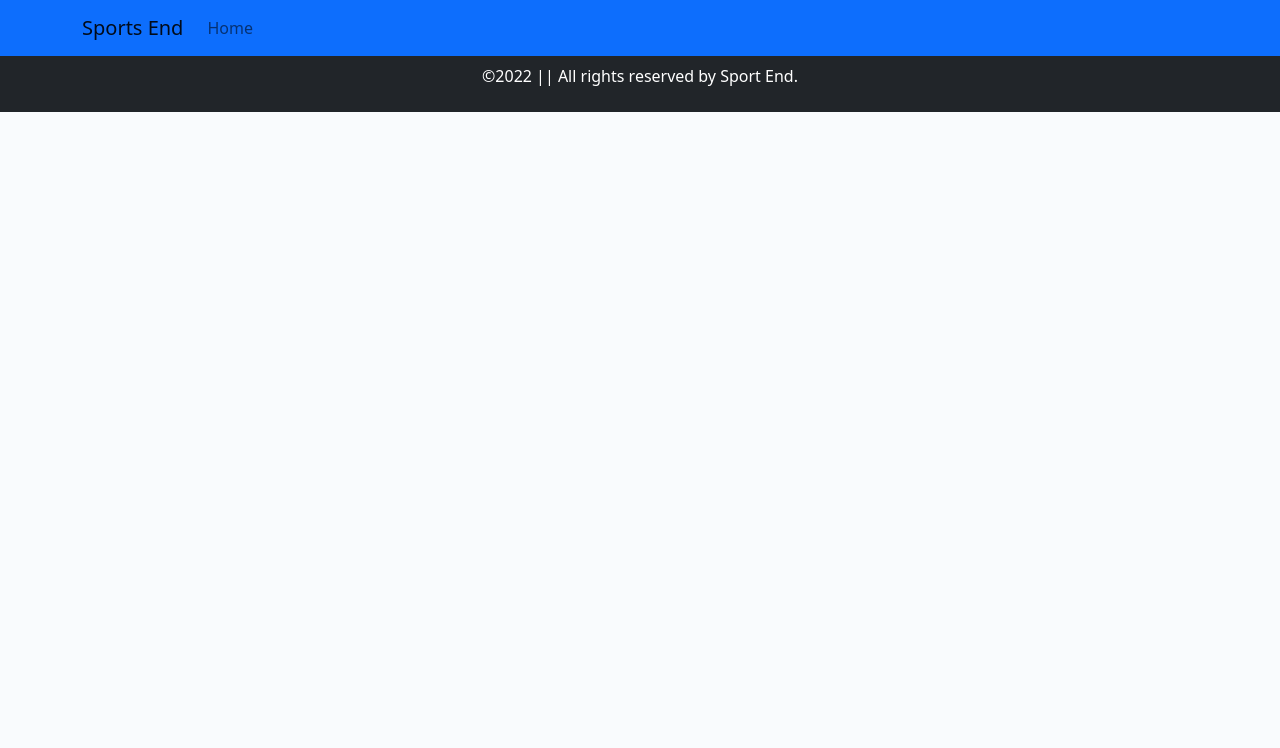
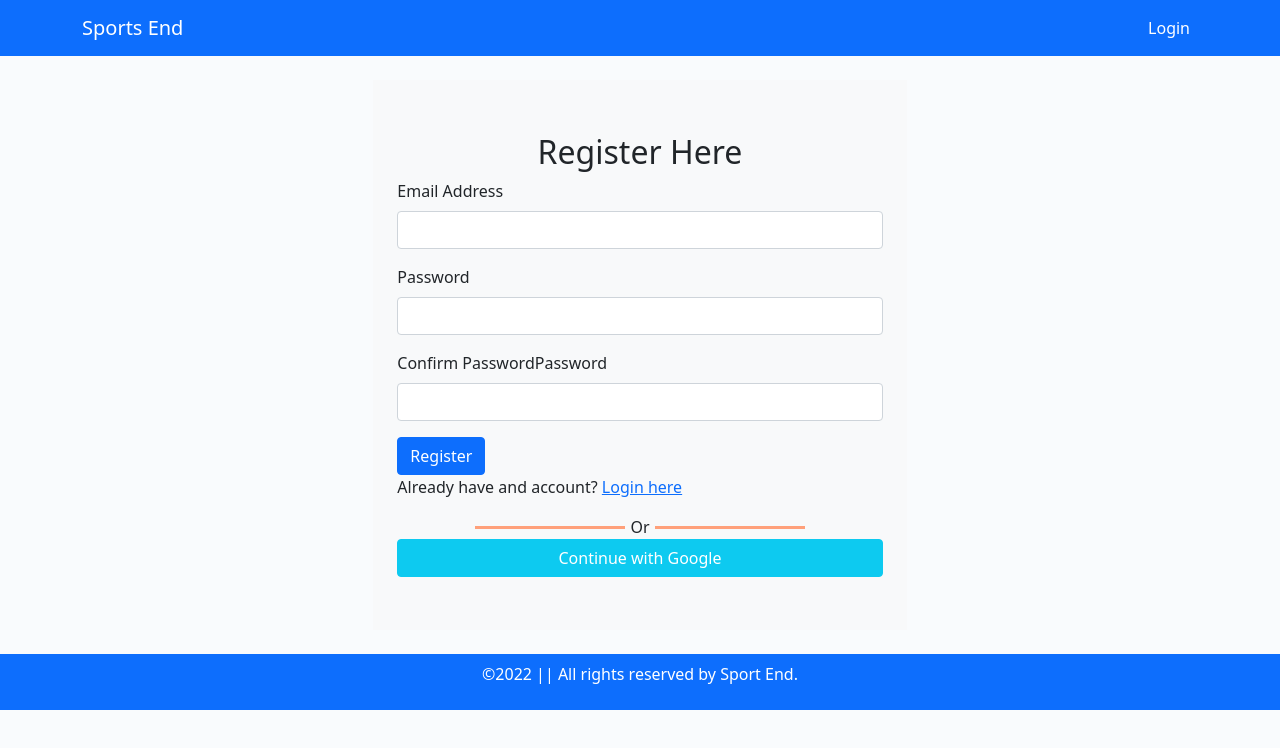
Before and after one commit to nahid7g/Sports-End, a React (Create React App) app: page /register in a window 1280 px wide. Shown: the top 748 px of the page. Built offline with nearby package versions, Linux system fonts and the light colour scheme; no server answers.

Commit message:
Private route added

```diff
--- a/package.json
+++ b/package.json
@@ -7,10 +7,11 @@
     "@testing-library/react": "^13.2.0",
     "@testing-library/user-event": "^13.5.0",
     "bootstrap": "^5.1.3",
-    "firebase": "^9.8.0",
+    "firebase": "^9.8.1",
     "react": "^18.1.0",
     "react-bootstrap": "^2.3.1",
     "react-dom": "^18.1.0",
+    "react-firebase-hooks": "^5.0.3",
     "react-hook-form": "^7.31.1",
     "react-router-dom": "^6.3.0",
     "react-scripts": "5.0.1",
--- a/src/App.js
+++ b/src/App.js
@@ -1,11 +1,14 @@
 import { Route, Routes } from 'react-router-dom';
 import "./App.css";
 import AddNewItem from './pages/AddNewItem/AddNewItem';
+import Login from './pages/Authentication/Login/Login';
+import Register from './pages/Authentication/Register/Register';
 import Footer from './pages/Footer/Footer';
 import Header from './pages/Header/Header';
 import Home from './pages/Home/Home';
 import Inventory from './pages/Inventory/Inventory';
 import ManageInventory from './pages/ManageInventory/ManageInventory';
+import RequireAuth from './pages/RequireAuth/RequireAuth';
 
 function App() {
   return (
@@ -13,9 +16,23 @@ function App() {
       <Header></Header>
       <Routes>
         <Route path="/" element={<Home></Home>}></Route>
-        <Route path='/add-new-item' element={<AddNewItem></AddNewItem>}></Route>
-        <Route path="/manage-inventory" element={<ManageInventory></ManageInventory>}></Route>
-        <Route path="/inventory/:productId" element={<Inventory></Inventory>}></Route>
+        <Route path='/add-new-item' element={
+          <RequireAuth>
+            <AddNewItem></AddNewItem>
+          </RequireAuth>
+        }></Route>
+        <Route path='/login' element={<Login></Login>}></Route>
+        <Route path="/register" element={<Register></Register>}></Route>
+        <Route path="/manage-inventory" element={
+          <RequireAuth>
+            <ManageInventory></ManageInventory>
+          </RequireAuth>
+        }></Route>
+        <Route path="/inventory/:productId" element={
+          <RequireAuth>
+            <Inventory></Inventory>
+          </RequireAuth>
+        }></Route>
       </Routes>
       <Footer></Footer>
     </>
--- /dev/null
+++ b/src/firebase.init.js
@@ -0,0 +1,22 @@
+// Import the functions you need from the SDKs you need
+import { initializeApp } from "firebase/app";
+import { getAuth } from "firebase/auth";
+// TODO: Add SDKs for Firebase products that you want to use
+// https://firebase.google.com/docs/web/setup#available-libraries
+
+// Your web app's Firebase configuration
+const firebaseConfig = {
+    apiKey: "AIzaSyCwA72wR3zNKHiq0po5DbyU8pIptSykrx8",
+    authDomain: "sports-end.firebaseapp.com",
+    projectId: "sports-end",
+    storageBucket: "sports-end.appspot.com",
+    messagingSenderId: "364882352849",
+    appId: "1:364882352849:web:2eb4f7a49fcc143e6ec3f0"
+};
+
+// Initialize Firebase
+const app = initializeApp(firebaseConfig);
+
+const auth = getAuth(app);
+
+export default auth;
--- a/src/pages/AddNewItem/AddNewItem.js
+++ b/src/pages/AddNewItem/AddNewItem.js
@@ -26,7 +26,7 @@ const AddNewItem = () => {
                 </Form.Group>
                 <Form.Group className="mb-3" controlId="category">
                     <Form.Label>Category</Form.Label>
-                    <input className='form-control' {...register("category")} required />
+                    <input className='form-control' {...register("Category")} required />
                 </Form.Group>
                 <Form.Group className="mb-3" controlId="description">
                     <Form.Label>Description</Form.Label>
--- /dev/null
+++ b/src/pages/Authentication/Login/Login.css
@@ -0,0 +1,14 @@
+.login {
+    display: flex;
+    flex-direction: column;
+    justify-content: center;
+    margin: 40px 0;
+    height: 550px;
+}
+
+.or-border {
+    height: 3px;
+    width: 150px;
+    background-color: lightsalmon;
+    margin: 0 5px;
+}
--- /dev/null
+++ b/src/pages/Authentication/Login/Login.js
@@ -0,0 +1,59 @@
+import React from 'react';
+import { Container, Form } from 'react-bootstrap';
+import { useSignInWithEmailAndPassword } from 'react-firebase-hooks/auth';
+import { useForm } from 'react-hook-form';
+import { Link, useLocation, useNavigate } from 'react-router-dom';
+import auth from '../../../firebase.init';
+import Loading from '../../Loading/Loading';
+import "./Login.css";
+
+const Login = () => {
+    const { register, handleSubmit, formState: { errors } } = useForm();
+    const navigate = useNavigate();
+    const location = useLocation();
+    let from = location.state?.from?.pathname || "/";
+    const [
+        signInWithEmailAndPassword,
+        user,
+        loading,
+        error,
+    ] = useSignInWithEmailAndPassword(auth)
+    const onSubmit = data => {
+        const { email, password } = data;
+        signInWithEmailAndPassword(email, password)
+    };
+    if (loading) {
+        return <Loading></Loading>
+    }
+    if (user) {
+        navigate(from, { replace: true });
+    }
+    return (
+        <Container className='bg-light px-4 py-5 login my-4 col-5'>
+            <h2 className='text-center'>Login Here</h2>
+            <form onSubmit={handleSubmit(onSubmit)}>
+                <Form.Group className="mb-3" controlId="supplier">
+                    <Form.Label>Email Address</Form.Label>
+                    <input className='form-control' {...register("email")} required />
+                </Form.Group>
+                <Form.Group className="mb-3" controlId="supplier">
+                    <Form.Label>Password</Form.Label>
+                    <input className='form-control' type="password" {...register("password")} required />
+                </Form.Group>
+                {/* errors will return when field validation fails  */}
+                <p className='text-danger'>{error?.message}</p>
+                {errors.exampleRequired && <span>This field is required</span>}
+                <input type="submit" value="Login" className='btn btn-primary' />
+            </form>
+            <p>New to Sports End? <Link to="/register">Create Account</Link></p>
+            <div className='d-flex align-items-center justify-content-center'>
+                <div className='or-border'></div>
+                <div>Or</div>
+                <div className='or-border'></div>
+            </div>
+            <button className="btn btn-info text-white">Continue with Google</button>
+        </Container>
+    );
+};
+
+export default Login;
--- /dev/null
+++ b/src/pages/Authentication/Register/Register.js
@@ -0,0 +1,68 @@
+import React, { useState } from 'react';
+import { Container, Form } from 'react-bootstrap';
+import { useForm } from 'react-hook-form';
+import { Link, useNavigate } from 'react-router-dom';
+import { useCreateUserWithEmailAndPassword } from 'react-firebase-hooks/auth';
+import auth from '../../../firebase.init';
+import Loading from '../../Loading/Loading';
+
+const Register = () => {
+    const { register, handleSubmit, watch, formState: { errors }, reset } = useForm();
+    const [aError, setAerror] = useState("")
+    const navigate = useNavigate();
+    const [
+        createUserWithEmailAndPassword,
+        user,
+        loading,
+        error,
+    ] = useCreateUserWithEmailAndPassword(auth);
+    const onSubmit = data => {
+        const { email, password, confirmPassword } = data;
+        if (password !== confirmPassword) {
+            setAerror("Password din't match.")
+            return;
+        }
+        createUserWithEmailAndPassword(email, password)
+        reset();
+    };
+    if (loading) {
+        return <Loading></Loading>
+    }
+    if (user) {
+        navigate("/")
+    }
+
+    return (
+        <Container className='bg-light px-4 py-5 login my-4 col-5'>
+            <h2 className='text-center'>Register Here</h2>
+            <form onSubmit={handleSubmit(onSubmit)}>
+                <Form.Group className="mb-3" controlId="email">
+                    <Form.Label>Email Address</Form.Label>
+                    <input className='form-control' {...register("email")} required />
+                </Form.Group>
+                <Form.Group className="mb-3" controlId="password">
+                    <Form.Label>Password</Form.Label>
+                    <input className='form-control' type="password" {...register("password")} required />
+                </Form.Group>
+                <Form.Group className="mb-3" controlId="confirm-password">
+                    <Form.Label>Confirm PasswordPassword</Form.Label>
+                    <input className='form-control' type="password" {...register("confirmPassword")} required />
+                </Form.Group>
+                {/* errors will return when field validation fails  */}
+                <p className='text-danger'>{aError}</p>
+                <p className='text-danger'>{error?.message}</p>
+                {errors.exampleRequired && <span>This field is required</span>}
+                <input type="submit" value="Register" className='btn btn-primary' />
+            </form>
+            <p>Already have and account? <Link to="/login">Login here</Link></p>
+            <div className='d-flex align-items-center justify-content-center'>
+                <div className='or-border'></div>
+                <div>Or</div>
+                <div className='or-border'></div>
+            </div>
+            <button className="btn btn-info text-white">Continue with Google</button>
+        </Container>
+    );
+};
+
+export default Register;
--- a/src/pages/Footer/Footer.js
+++ b/src/pages/Footer/Footer.js
@@ -4,7 +4,7 @@ const Footer = () => {
     const date = new Date();
     const year = date.getFullYear();
     return (
-        <div className='text-center text-white bg-dark py-2'>
+        <div className='text-center text-white bg-primary py-2'>
             <p>&copy;{year} || All rights reserved by Sport End.</p>
         </div>
     );
--- /dev/null
+++ b/src/pages/Header/Header.css
@@ -0,0 +1,3 @@
+.navbar a {
+    color: white !important;
+}
--- a/src/pages/Header/Header.js
+++ b/src/pages/Header/Header.js
@@ -1,16 +1,37 @@
+import { signOut } from 'firebase/auth';
 import React from 'react';
 import { Container, Nav, Navbar } from 'react-bootstrap';
+import { useAuthState } from 'react-firebase-hooks/auth';
 import { Link } from 'react-router-dom';
+import auth from '../../firebase.init';
+import "./Header.css";
 
 const Header = () => {
+    const [user] = useAuthState(auth);
+    const handleLogout = () => {
+        signOut(auth);
+    }
     return (
         <Navbar bg="primary" expand="lg">
             <Container>
                 <Navbar.Brand as={Link} to="/">Sports End</Navbar.Brand>
                 <Navbar.Toggle aria-controls="basic-navbar-nav" />
                 <Navbar.Collapse id="basic-navbar-nav">
-                    <Nav className="me-auto">
-                        <Nav.Link as={Link} to="/">Home</Nav.Link>
+                    <Nav className="ms-auto">
+                        {
+                            user ?
+                                (
+                                    <>
+                                        <Nav.Link as={Link} to="/manage-inventory">Manage Inventory</Nav.Link>
+                                        <Nav.Link as={Link} to="/add-new-item">Add New Item</Nav.Link>
+                                        <button onClick={handleLogout}>Logout</button>
+                                    </>
+                                )
+                                :
+                                (
+                                    <Nav.Link as={Link} to="/login">Login</Nav.Link>
+                                )
+                        }
                     </Nav>
                 </Navbar.Collapse>
             </Container>
--- /dev/null
+++ b/src/pages/Loading/Loading.js
@@ -0,0 +1,12 @@
+import React from 'react';
+import { Spinner } from 'react-bootstrap';
+
+const Loading = () => {
+    return (
+        <div style={{ height: "250px" }} className='w-100 d-flex align-items-center justify-content-center'>
+            <Spinner animation="border" variant="primary" />
+        </div>
+    );
+};
+
+export default Loading;
--- /dev/null
+++ b/src/pages/RequireAuth/RequireAuth.js
@@ -0,0 +1,19 @@
+import React from 'react';
+import { useAuthState } from 'react-firebase-hooks/auth';
+import auth from '../../firebase.init';
+import { Navigate, useLocation } from 'react-router-dom';
+import Loading from '../Loading/Loading';
+
+const RequireAuth = ({ children }) => {
+    const [user, loading] = useAuthState(auth);
+    const location = useLocation();
+    if (loading) {
+        return <Loading></Loading>
+    }
+    if (!user) {
+        return <Navigate to="/login" state={{ from: location }} replace />;
+    }
+    return children;
+};
+
+export default RequireAuth;
```
Also changed, not shown: 1 other file (tests, documents, lock files or other folders).
